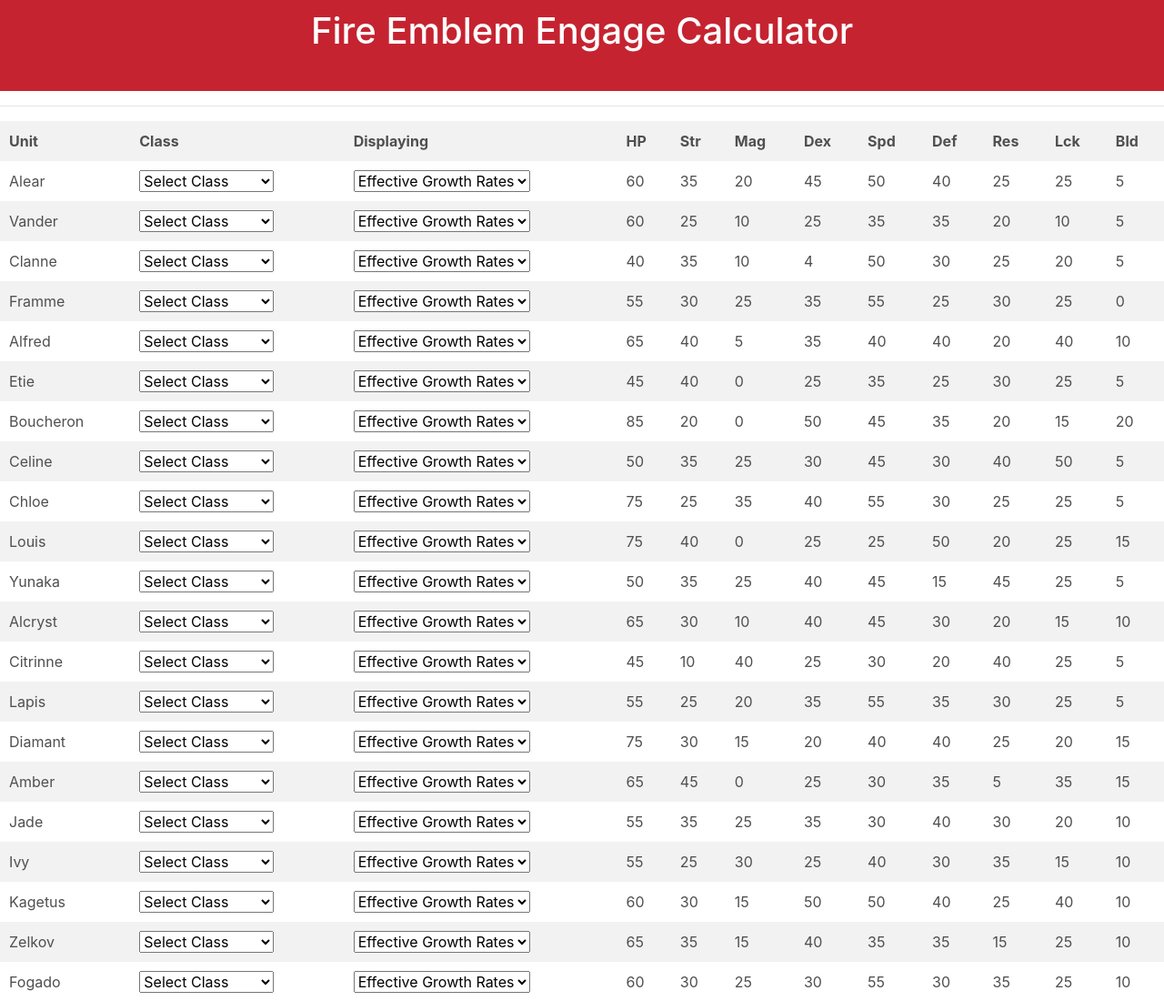
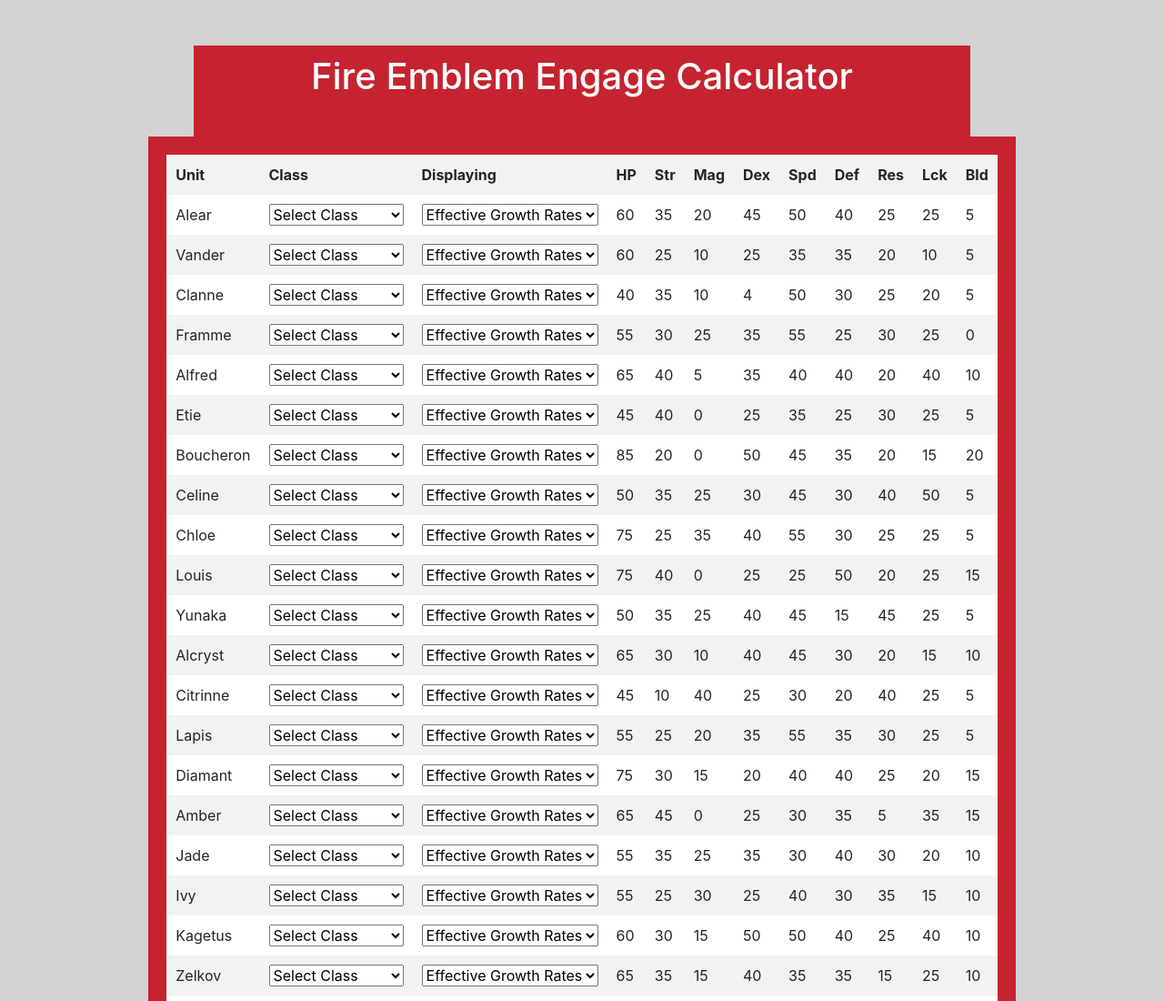
Before and after one commit to FuriousAvenger9/FuriousAvenger9.github.io, a plain HTML site: page index.html in a window 1280 px wide. Shown: the top 1100 px of the page at 91% size. Drawn offline with nearby package versions, Linux system fonts and the light colour scheme.

Commit message:
HTML Style Changes

```diff
--- a/css/style.css
+++ b/css/style.css
@@ -1,11 +1,19 @@
 header{
+    margin-top: 50px;
     background-color: #C52330;
     height: 100px;
     padding: 10px;
 }
 body{
-    color: rgb(79, 79, 79);
+    background-color: #d3d3d3;
 }
+table{
+    background-color: white;
+    border-style:solid;
+    border-color: #C52330;
+    border-width: 20px;
+}
+
 footer{
     height: 10%;
 }
--- a/index.html
+++ b/index.html
@@ -14,13 +14,11 @@
     <body>
         <div class="wrapper">
             <!--Header-->
-            <header class="col-sm-12">
+            <header class="col-sm-8 mx-auto">
                     <h1>Fire Emblem Engage Calculator</h1>
-
             </header>
-            <hr>
             <!--Main-->
-                <table id="mainTable" class="table-striped col-sm-12">
+                <table id="mainTable" class="table-striped col-sm-8 mx-auto">
                     <tr>
                         <span>
                             <th>Unit</th>
```
